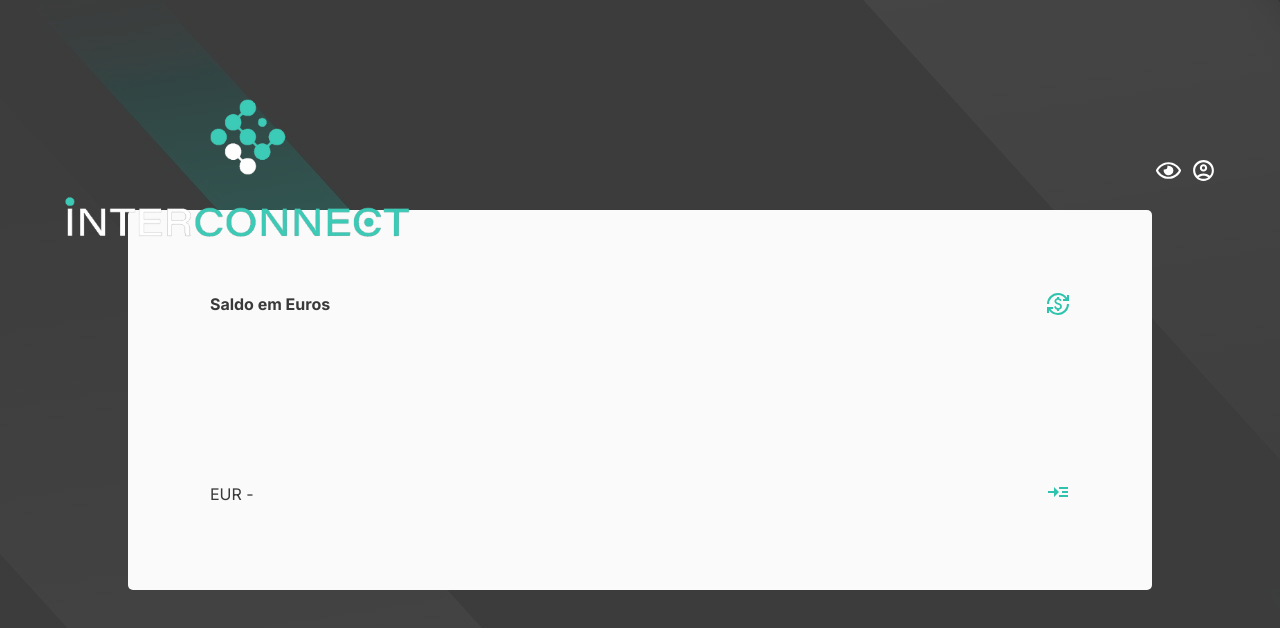
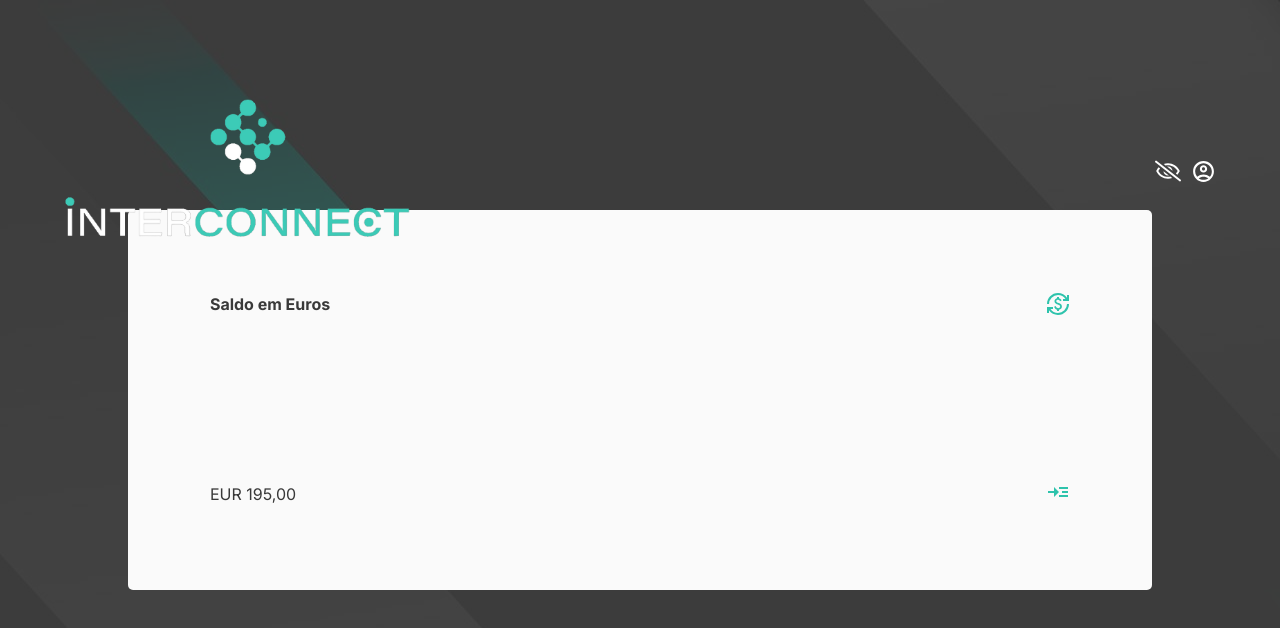
Before and after one commit to caiokronuz/interabank, a Next.js app: page / in a window 1280 px wide. Both pictures are taken after a click on the icon 1168 px from the left and 170 px from the top of the page. Shown: the top 628 px of the page. Built offline with nearby package versions, Linux system fonts and the light colour scheme.

Commit message:
adicionado redux na aplicação para tornar possível a função de esconder/mostrar saldo

```diff
--- a/package.json
+++ b/package.json
@@ -9,6 +9,7 @@
     "lint": "next lint"
   },
   "dependencies": {
+    "@reduxjs/toolkit": "^2.2.5",
     "@types/node": "20.5.9",
     "@types/react": "18.2.21",
     "@types/react-dom": "18.2.7",
@@ -18,6 +19,7 @@
     "react": "18.2.0",
     "react-dom": "18.2.0",
     "react-icons": "^4.12.0",
+    "react-redux": "^9.1.2",
     "sass": "^1.66.1",
     "sweetalert2": "^11.6.13",
     "typescript": "5.2.2"
--- a/src/app/layout.tsx
+++ b/src/app/layout.tsx
@@ -2,6 +2,7 @@ import './globals.scss'
 import type { Metadata } from 'next'
 import { Inter } from 'next/font/google'
 import { Header } from '../components/Header'
+import { StoreProvider } from '../store/StoreProvider'
 
 const inter = Inter({ subsets: ['latin'] })
 
@@ -16,11 +17,13 @@ export default function RootLayout({
   children: React.ReactNode
 }) {
   return (
-    <html lang="pt-br">
+    <StoreProvider>
+      <html lang="pt-br">
       <body className={inter.className}>
         <Header/>
         {children}
       </body>
     </html>
+    </StoreProvider>
   )
 }
--- a/src/components/BalanceCard/index.tsx
+++ b/src/components/BalanceCard/index.tsx
@@ -3,20 +3,17 @@ import {useState, useEffect} from 'react';
 import Link from 'next/link';
 import { MdCurrencyExchange, MdReadMore } from "react-icons/md";
 
+import {useSelector, useDispatch} from 'react-redux'
+import {RootState} from '../../store/store'
+import {toggle} from '../../store/booleanSlice'
+
+
 import styles from './balanceCard.module.scss';
 
 export function BalanceCard(){
     const [changeBalance, setChangeBalance] = useState(false);
-    const [isBalanceVisible, setIsBalanceVisible] = useState(false);
 
-    useEffect(() => {
-        let balanceVisible = localStorage.getItem("isBalanceVisible");
-        if(balanceVisible == null){
-            return;
-        }else{
-            setIsBalanceVisible(Boolean(balanceVisible))
-        }
-    }, [isBalanceVisible])
+    const isBalanceVisible = useSelector((state: RootState) => state.boolean.value)
 
     return(
         <div className={styles.main}>
--- a/src/components/Header/index.tsx
+++ b/src/components/Header/index.tsx
@@ -4,17 +4,18 @@ import {useState} from 'react';
 import {FaRegEye, FaRegEyeSlash} from 'react-icons/fa'
 import { MdOutlineAccountCircle } from "react-icons/md";
 
+import {useSelector, useDispatch} from 'react-redux'
+import {RootState} from '../../store/store'
+import {toggle} from '../../store/booleanSlice'
+
+
 import logo from '../../../public/logo.png';
 import styles from './header.module.scss'
 
 export function Header(){
 
-    const [isBalanceVisible, setIsBalanceVisible] = useState(false);
-
-    function handleBalanceVisibilityChange(){
-        setIsBalanceVisible(!isBalanceVisible)
-        localStorage.setItem("isBalanceVisible", String(isBalanceVisible))
-    }
+    const isBalanceVisible = useSelector((state: RootState) => state.boolean.value)
+    const dispatch = useDispatch();
 
     return(
         <header className={styles.header}>
@@ -26,9 +27,9 @@ export function Header(){
             />
             <div className={styles.buttons}>
                 {isBalanceVisible ?
-                    <FaRegEye size={25} color="#FFF" onClick={handleBalanceVisibilityChange}/>
+                    <FaRegEyeSlash size={26} color="#FFF" onClick={() => dispatch(toggle())}/>
                     :
-                    <FaRegEyeSlash size={26} color="#FFF" onClick={handleBalanceVisibilityChange}/>
+                    <FaRegEye size={25} color="#FFF" onClick={() => dispatch(toggle())}/>
                 }
                 <MdOutlineAccountCircle size={25} color="#FFF"/>
             </div>
--- /dev/null
+++ b/src/store/StoreProvider.tsx
@@ -0,0 +1,8 @@
+"use client"
+
+import {store} from './store';
+import { Provider } from 'react-redux';
+
+export const StoreProvider = ({children}: {children: React.ReactNode}) => {
+    return <Provider store={store}>{children}</Provider>
+}
--- /dev/null
+++ b/src/store/booleanSlice.ts
@@ -0,0 +1,19 @@
+import { createSlice } from '@reduxjs/toolkit'
+
+const initialState = {
+  value: false,
+}
+
+const booleanSlice = createSlice({
+  name: 'boolean',
+  initialState,
+  reducers: {
+    toggle: (state) => {
+      state.value = !state.value
+    }
+  },
+})
+
+export const { toggle } = booleanSlice.actions
+
+export default booleanSlice.reducer
--- /dev/null
+++ b/src/store/store.ts
@@ -0,0 +1,11 @@
+import { configureStore } from '@reduxjs/toolkit'
+import booleanSlice from './booleanSlice'
+
+export const store = configureStore({
+    reducer: {
+        boolean: booleanSlice,
+    },
+})
+
+export type RootState = ReturnType<typeof store.getState>
+export type AppDispatch = typeof store.dispatch
```
Also changed, not shown: 1 other file (tests, documents, lock files or other folders).
